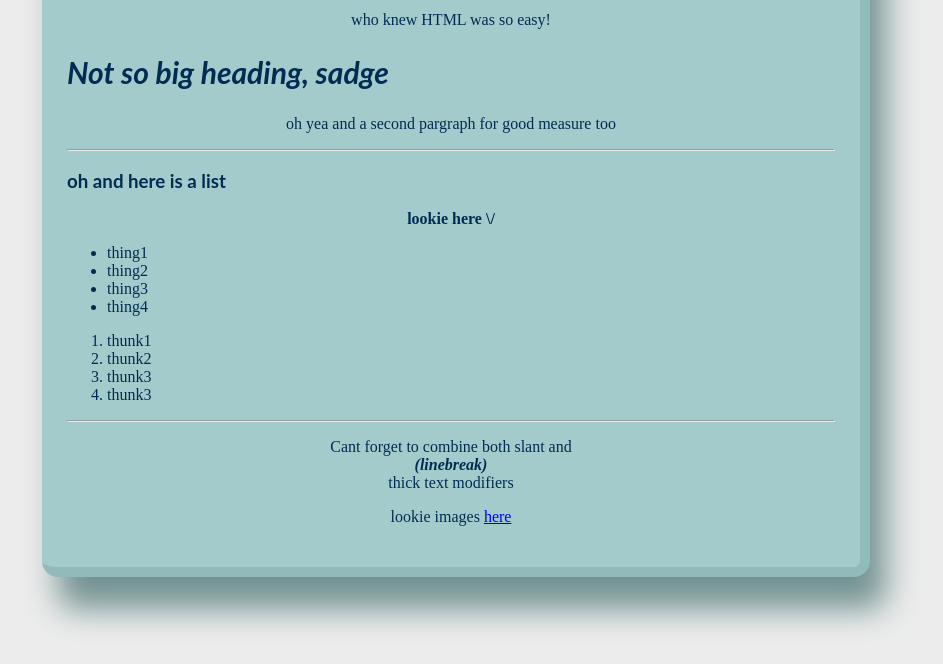
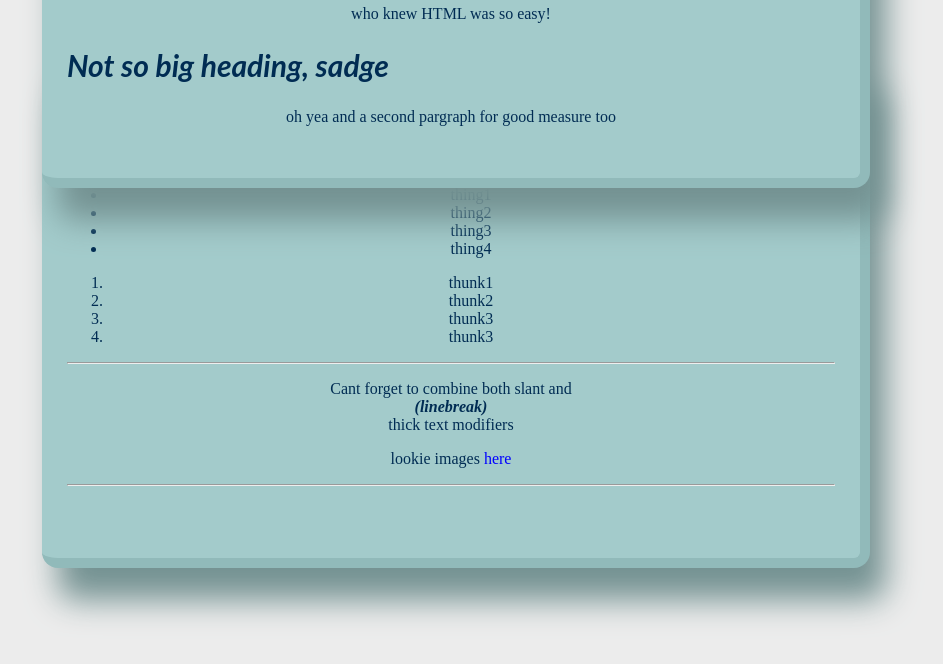
Before and after one commit to Maxwellspring/HTMLAssignment2, a plain HTML site: page index.html in a window 1280 px wide. Shown: the part 152-816 px from the top of the page, without its empty margins (184-1127 px from the left). Drawn offline with Linux system fonts and the light colour scheme.

Commit message:
FIXED AND MADE BETTER
yea

```diff
--- a/index.html
+++ b/index.html
@@ -6,23 +6,26 @@
     <title>Interneting is Easy!</title>
   </head>
   <body>
-    <div class="halp">
+      <div class="meh">
         <h1>big heading fr fr</h1>
         <p>who knew HTML was so easy!</p>
 
         <h2><em>Not so big heading, sadge</em></h2>
         <p>oh yea and a second pargraph for good measure too</p>
-
+      </div>
+      <div class="halp">
         <hr/>
 
         <h3>oh and here is a list</h3>
         <p><strong>lookie here \/</strong></p>
+
         <ul>
             <li>thing1</li>
             <li>thing2</li>
             <li>thing3</li>
             <li>thing4</li>
         </ul>
+
         <ol>
             <li>thunk1</li>
             <li>thunk2</li>
@@ -34,6 +37,9 @@
 
         <p>Cant forget to combine both slant and <br/><em><strong>(linebreak)</strong></em><br/> thick text modifiers</p>
         <p>lookie images <a href="moarstuffimages.html">here</a></p>
+
+        <hr/>
+
     </div>
   </body>
 </html>
--- a/styles.css
+++ b/styles.css
@@ -1,5 +1,5 @@
 body {
-    height: 100dvh;
+    /* height: 100dvh; */
     align-items: center;
     justify-content: center;
     display: flex;
@@ -19,14 +19,44 @@ h1, h2, h3, h4, h5, h6 {
     font-family: "Lato", "Arial" ;
 }
 
-p{
+p, a, ol, ul, li {
     text-align: center;
 }
 
-a{
-    text-align: center;
+.halp {
+    position: absolute;
+    z-index: 1;
+    bottom: 30px;
+    background-color: rgb(163, 203, 203);
+    width: 60vw;
+    height: 450px;
+    margin-top: 50 px;
+    margin-bottom: 50px ;
+    padding: 25px;
+    border-radius: 1em;
+    box-shadow: 1em 2em 2em rgb(116, 146, 146);
+    border-bottom: 10px solid rgb(145, 186, 186);
+    border-right: 10px solid rgb(145, 186, 186);
+
 }
-.halp {
+
+.meh {
+    position: absolute;
+    z-index: 2;
+    top: 30px;
+    background-color: rgb(163, 203, 203);
+    width: 60vw;
+    height: 250px;
+    margin-top: 50 px;
+    margin-bottom: 50px ;
+    padding: 25px;
+    border-radius: 1em;
+    box-shadow: 1em 2em 2em rgb(116, 146, 146);
+    border-bottom: 10px solid rgb(145, 186, 186);
+    border-right: 10px solid rgb(145, 186, 186);
+}
+
+.nooww {
     background-color: rgb(163, 203, 203);
     width: 60vw;
     margin-top: 50 px;
@@ -36,5 +66,24 @@ a{
     box-shadow: 1em 2em 2em rgb(116, 146, 146);
     border-bottom: 10px solid rgb(145, 186, 186);
     border-right: 10px solid rgb(145, 186, 186);
+}
 
+a:link {
+    color: blue;
+    text-decoration: none;
 }
+
+a:visited {
+    color: blueviolet;
+    text-decoration: dotted;
+}
+
+a:hover {
+    color: dodgerblue;
+    text-decoration: underline;
+}
+
+a:active {
+    color: red;
+    text-decoration: overline;
+}
```
Also changed, not shown: evenmoarstuff.html (+1 -1 lines), lottastuff.html (+1 -1 lines), moarstuffimages.html (+3 -1 lines). Lines whose indentation alone changed are shown as unchanged.
